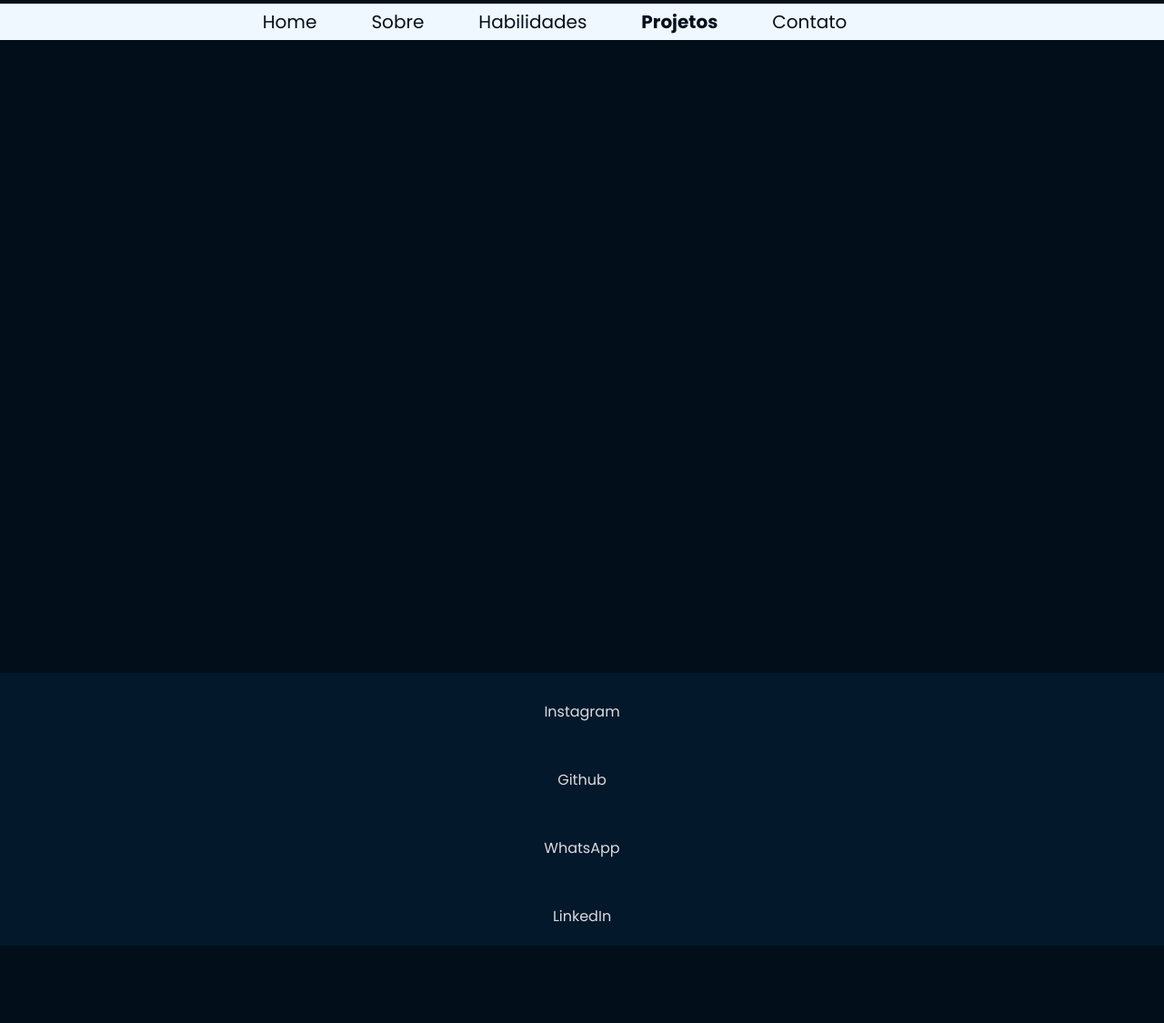
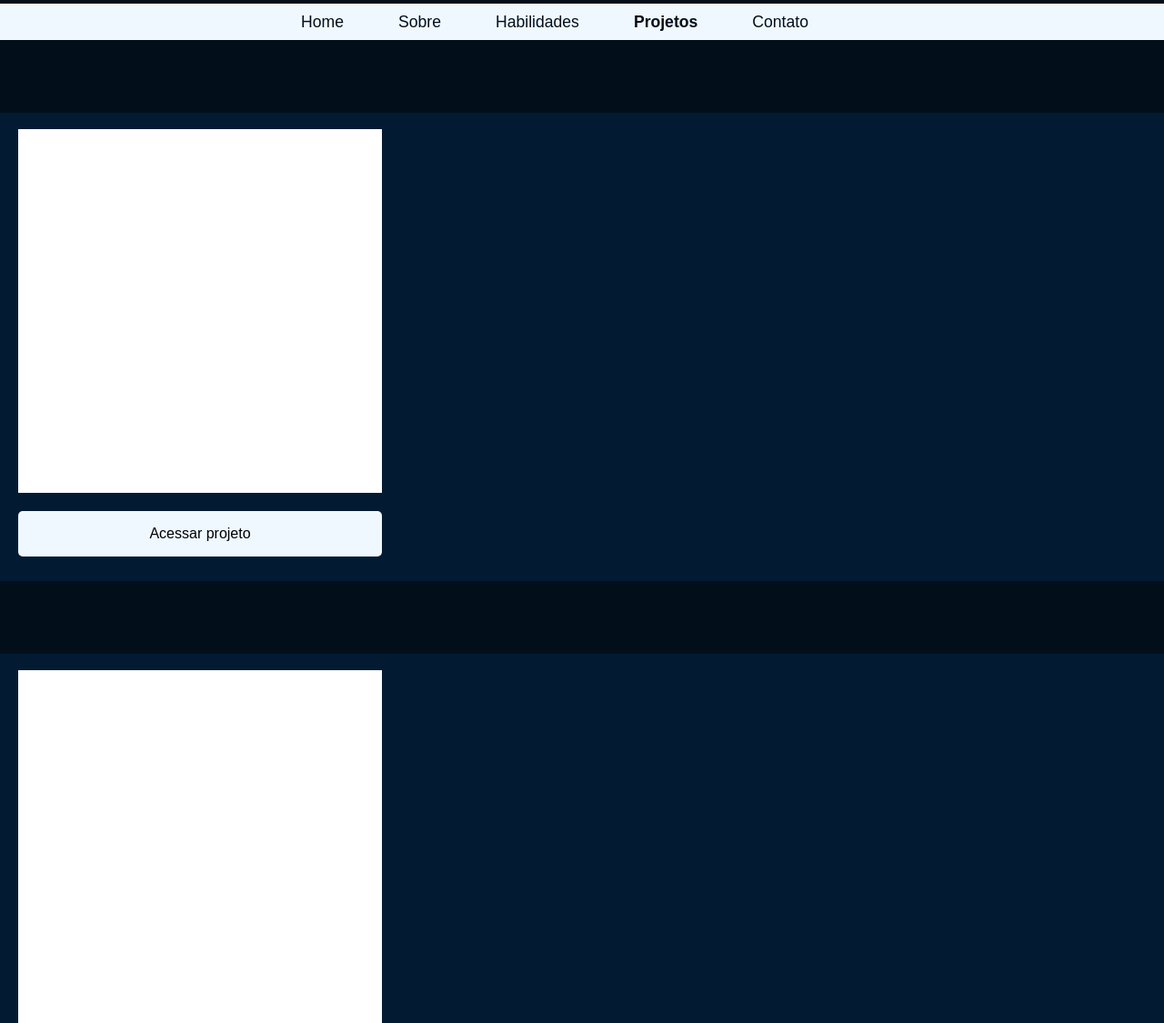
Before and after one commit to pazesilvajulia/ATTportfolioFaculdade, a plain HTML site: page ATTportfolioFaculdade-main/portfolio-main/pages/projetos.html in a window 1280 px wide. Shown: the part 106-1231 px from the top of the page at 91% size. Before the commit the page ends 1146 px from the top, so only its background shows below. Drawn offline with Linux system fonts and the light colour scheme.

Commit message:
Add files via upload

```diff
--- a/ATTportfolioFaculdade-main/portfolio-main/pages/projetos.html
+++ b/ATTportfolioFaculdade-main/portfolio-main/pages/projetos.html
@@ -5,14 +5,14 @@
         <meta http-equiv="X-UA-Compatible" content="IE=edge">
         <meta name="viewport" content="width=device-width, initial-scale=1.0">
         <title>Julia Paz - Portfolio </title>
-        <link rel="stylesheet" href="/portfolio-main/styles/style.css">
+        <link rel="stylesheet" href="/portfolio-main/styles/styleprojetos.css">
         <link rel="shortcut icon" type="imagex/png" href="/portfolio-main/images/wavinghand.png">
 
     </head>
 
     <body>
         <header>
-            <a href="/portfolio-main/index.html"><img class="logo" src="/portfolio-main/images/julogo.png" alt="logo dev julia paz"></a>
+            <a href="index.html"><img class="logo" src="/portfolio-main/images/julogo.png" alt="logo dev julia paz"></a>
         </header>
         <nav class="menu">
             <a href="/portfolio-main/index.html" class="bmenu">Home</a>
@@ -23,6 +23,33 @@
         </nav>
 
         <main>
+            <div class="main-content">
+                <section class="projeto-1">
+                    <div class="fakeimg"></div>
+                    <button class="btn-proj" href="#">Acessar projeto</button>
+
+                </section>
+
+                <section class="projeto-2">
+                    <div class="fakeimg"></div>
+                    <button class="btn-proj" href="#">Acessar projeto</button>
+
+                </section>
+
+                <section class="projeto-3">
+                    <div class="fakeimg"></div>
+                    <button class="btn-proj" href="#">Acessar projeto</button>
+
+                </section>
+
+                <section class="projeto-4">
+                    <div class="fakeimg"></div>
+                    <button class="btn-proj" href="#">Acessar projeto</button>
+
+                </section>
+
+            </div>
+
 
 
 
@@ -32,7 +59,7 @@
             <div class="footer-socials">
                 <a class="fsocials" href="https://www.instagram.com/j.ppaz/"> Instagram </a>
                 <a class="fsocials" href="https://github.com/pazesilvajulia"> Github </a>
-                <a class="fsocials" href="wa.me/5547997634074"> WhatsApp </a>
+                <a class="fsocials" href="https://wa.me/5547997634074"> WhatsApp </a>
                 <a class="fsocials" href="https://br.linkedin.com/in/pazesilvajulia/pt"> LinkedIn </a>
             </div>
 
--- /dev/null
+++ b/ATTportfolioFaculdade-main/portfolio-main/styles/styleprojetos.css
@@ -0,0 +1,190 @@
+.projeto-1{
+    margin-top: 10vh;
+    background-color: #021b33;
+    height: 350vh;
+    display: flex;
+    flex-direction: column;
+}
+
+.projeto-2{
+    margin-top: 10vh;
+    background-color: #021b33;
+    height: 350vh;
+
+}
+
+.projeto-3{
+    margin-top: 10vh;
+    background-color: #021b33;
+    height: 350vh;
+}
+
+.projeto-4{
+    margin-top: 10vh;
+    background-color: #021b33;
+    height: 350vh;
+    margin-bottom: 120px;
+}
+
+.main-content{
+    display: flex;
+    flex-direction: column;
+    height: 2500px;
+}
+
+main{
+    margin: 0;
+}
+
+.fakeimg{
+    margin-left: 20px;
+    margin-top: 18px;
+    background-color: white;
+    width: 400px;
+    height: 400px;
+}
+
+.btn-proj{
+    margin-left: 20px;
+    margin-top: 20px;
+    width: 400px;
+    height: 50px;
+    border-radius: 5px;
+    border: none;
+    background-color: aliceblue;
+    font-size: 16px;
+}
+
+
+
+
+@import url('https://fonts.googleapis.com/css2?family=Poppins:ital,wght@0,100;0,200;0,300;0,400;0,500;0,600;0,700;0,800;0,900;1,100;1,200;1,300;1,400;1,500;1,600;1,700;1,800;1,900&display=swap');
+
+
+
+/*----------------------GERAL----------------------*/
+body{
+    background-color: #020f1b;
+    color: #F6F6F6;
+    font-family: "Poppins", sans-serif;
+    font-weight: 400;
+    font-style: normal;
+    margin: 0;
+}
+
+main{
+    height: 2500px;
+
+}
+
+a{
+    text-decoration: none;
+    color: #f6f6f6e1;
+
+}
+
+strong{
+    color: #22D4FD;
+}
+
+footer{
+    background-color: #04182b;
+    height: 10%;
+}
+
+h1, h2{
+    margin: 0;
+}
+
+/*-------------------IMAGENS---------------------*/
+
+.hand{
+    height: 70%;
+
+}
+
+/*-------------------NAVBAR---------------------*/
+header{
+    height: 10vh;
+    background-color: 020f1b;
+    margin-bottom: 30px;
+
+    align-items: center;
+    display: flex;
+    flex-direction: row;
+    flex-wrap: wrap;
+    justify-content: center;
+}
+
+.logo{
+    width: 12vh;
+}
+
+.menu{
+    height: 5vh;
+    background-color: aliceblue;
+    align-items: center;
+    display: flex;
+    flex-direction: row;
+    flex-wrap: wrap;
+    justify-content: center;
+}
+
+.bmenu{
+    margin-right: 60px;
+    border-radius: 50px;
+    background-color: 020f1b;
+    -webkit-text-fill-color: #020f1b;
+    font-size: 110%;
+    font-weight: normal;
+}
+
+div{
+    height: 30%;
+}
+/*-------------------STYLE HOME---------------------*/
+
+.title{
+    display: flex;
+    align-items: center;
+    justify-content: center;
+    padding-top: 30vh;
+
+}
+
+span {
+    color: #ffffff;
+    text-shadow:
+      0 0 7px #b8b9c5,
+      0 0 10px #ccccd8,
+      0 0 21px #fff,
+      0 0 42px rgb(0, 225, 255),
+      0 0 82px rgb(0, 225, 255),
+      0 0 92px rgb(0, 247, 255),
+      0 0 102px rgb(0, 217, 255),
+      0 0 151px rgb(0, 60, 255);
+  }
+
+
+
+/*-------------------FOOTER---------------------*/
+
+.footer-socials{
+    display: flex;
+    align-items: center;
+    justify-content: center;
+    flex-direction: column;
+}
+
+.fsocials{
+    margin: 20px;
+    margin-top: 30px;
+
+}
+
+/*-------------------ANIMAÇÃO---------------------*/
+
+a:hover{
+    transition: 0.5s;
+    transform: scale(1.1);
+}
```
